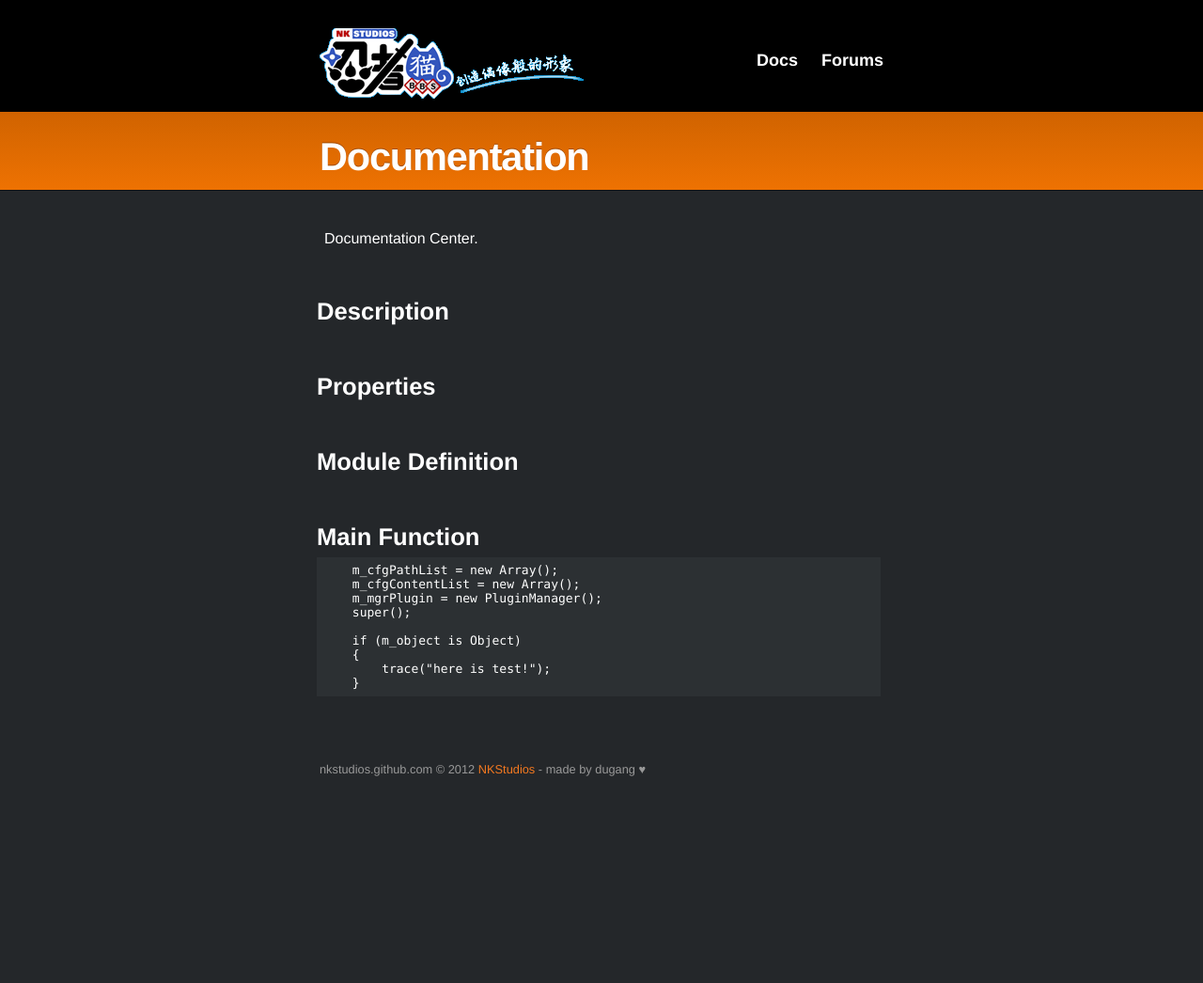
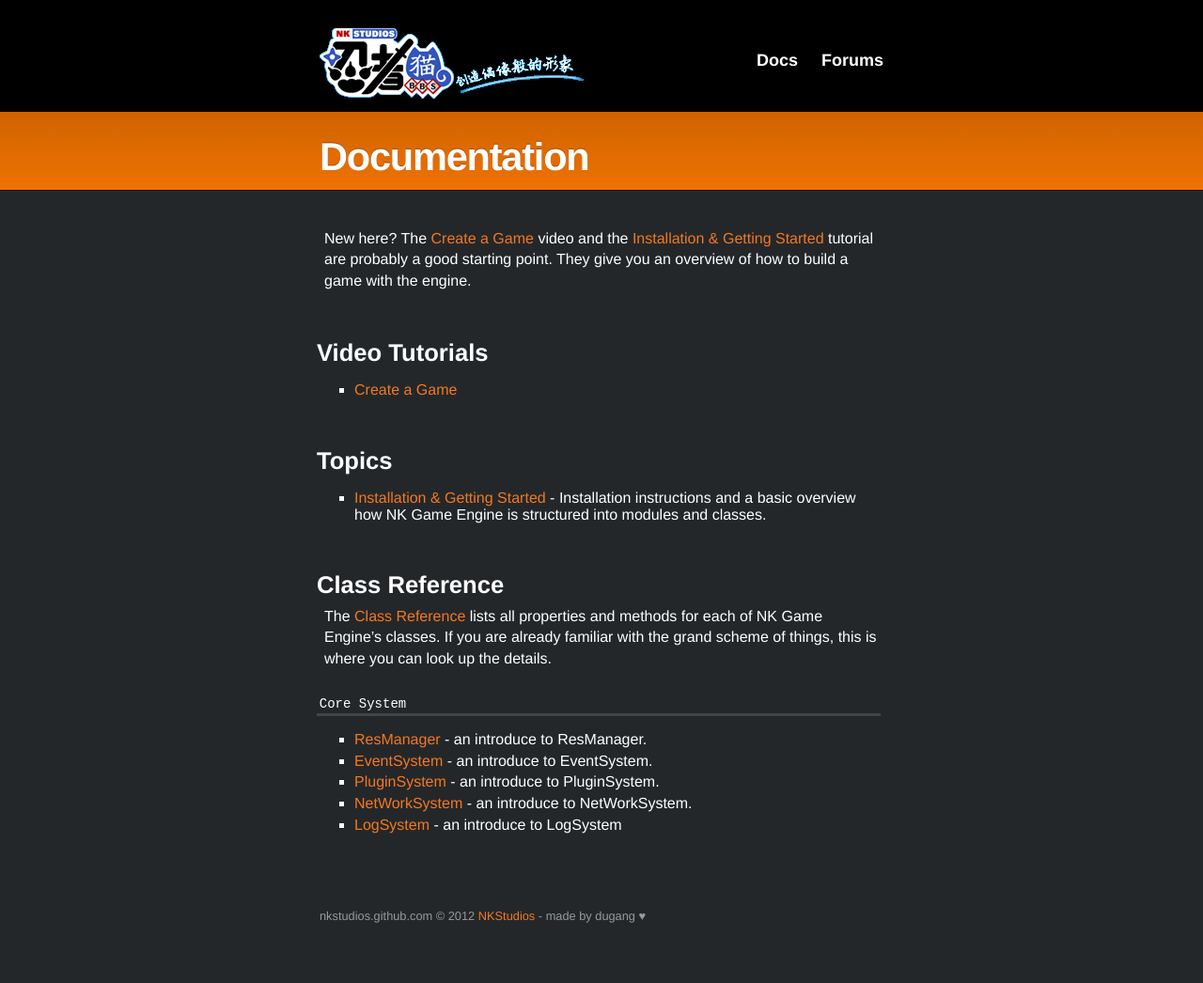
Before and after one commit to NKStudios/nkstudios.github.com, a Jekyll site: the page built from documentation.md, in a window 1280 px wide. Shown: the whole page at 94% size. Built offline with Jekyll 4.4.1, drawn with Linux system fonts in a browser that asks for light colours; Markdown is read by kramdown in place of the engine named in the settings; before the commit the page ends 900 px from its top, so only the background shows below that.

Commit message:
add some documentions

```diff
--- a/documentation.md
+++ b/documentation.md
@@ -4,21 +4,20 @@ title: Documentation - NKStudios
 breadcrumbs: Documentation
 breadcrumbsclass: content
 ---
-Documentation Center.
+New here? The [Create a Game](http://google.com) video and the [Installation & Getting Started](http://google.com) tutorial are probably a good starting point. They give you an overview of how to build a game with the engine.
 
-##Description
-##Properties
-##Module Definition
-##Main Function
+## Video Tutorials
+* [Create a Game](http://google.com)
 
-<pre class="actionscript">
-    m_cfgPathList = new Array();
-    m_cfgContentList = new Array();
-    m_mgrPlugin = new PluginManager();
-    super();
+## Topics
+* [Installation & Getting Started](/documentation/getting-started) - Installation instructions and a basic overview how NK Game Engine is structured into modules and classes.
 
-    if (m_object is Object)
-    {
-    	trace("here is test!");
-    }
-</pre>
+## Class Reference
+The [Class Reference](/documentation/class-reference) lists all properties and methods for each of NK Game Engine's classes. If you are already familiar with the grand scheme of things, this is where you can look up the details.
+
+###Core System
+* [ResManager](/documentation/class-reference/res-manager) - an introduce to ResManager.
+* [EventSystem](/documentation/class-reference/event-system) - an introduce to EventSystem.
+* [PluginSystem](/documentation/class-reference/plugin-system) - an introduce to PluginSystem.
+* [NetWorkSystem](/documentation/class-reference/newwork-system) - an introduce to NetWorkSystem.
+* [LogSystem](/documentation/class-reference/log-system) - an introduce to LogSystem
```
Also changed, not shown: 1 other file.
